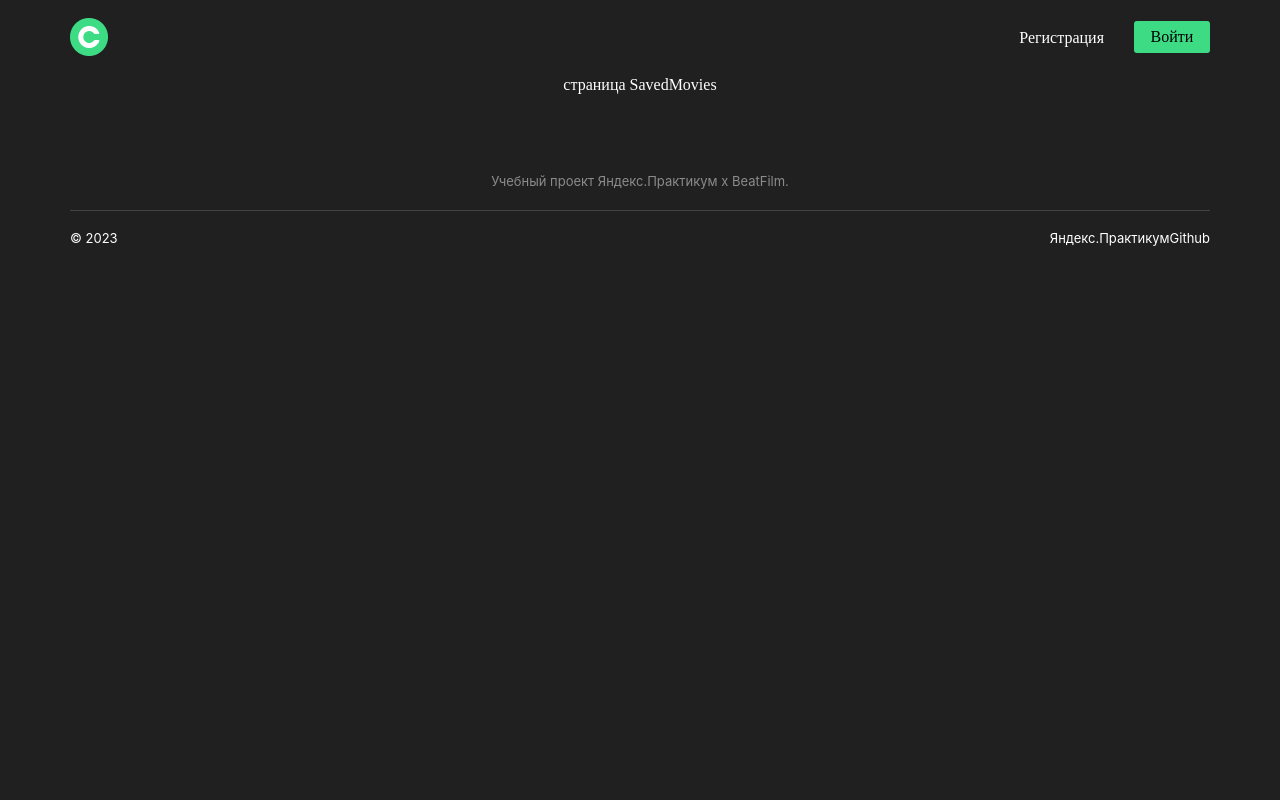
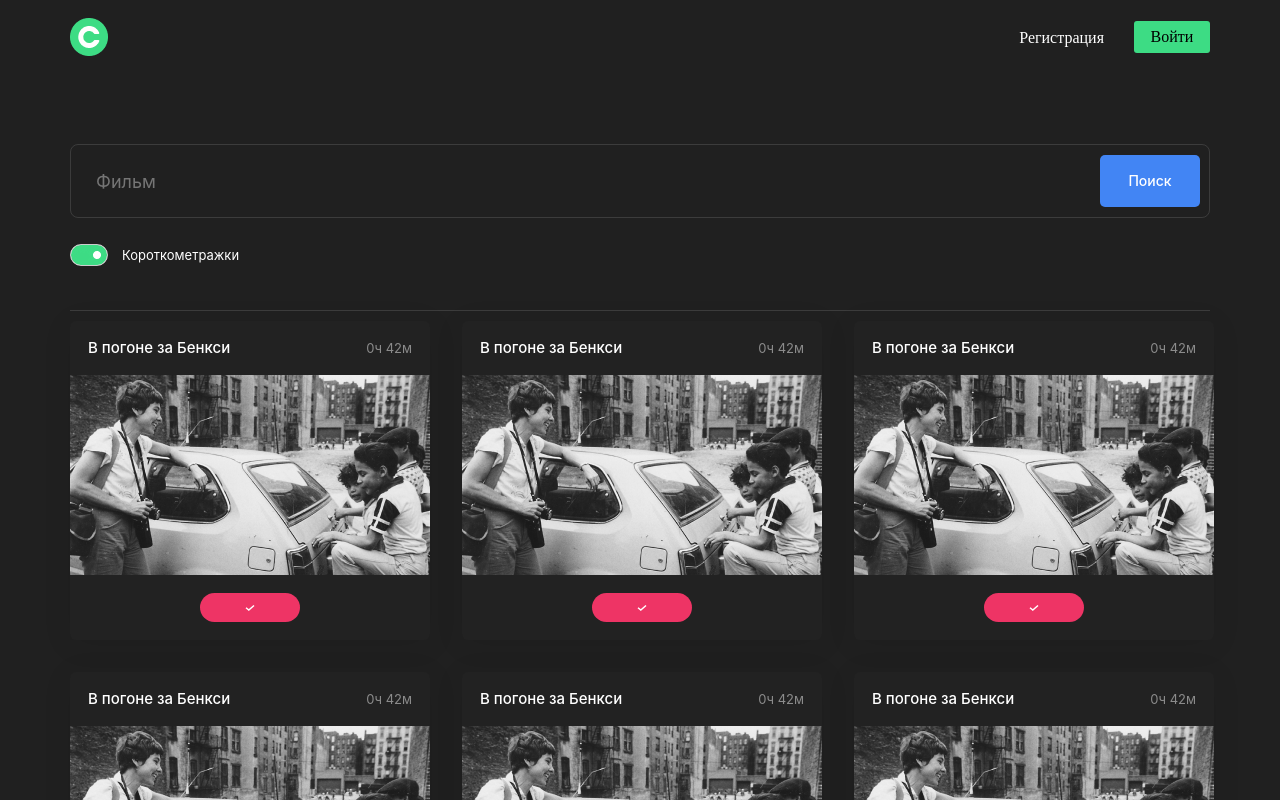
Before and after one commit to Helinter/movies-explorer-frontend, a React (Create React App) app: page /saved-movies in a window 1280 px wide. Shown: the top 800 px of the page. Built offline with nearby package versions, Linux system fonts and the light colour scheme.

Commit message:
страница SavedMovies

```diff
--- a/src/components/More/More.js
+++ b/src/components/More/More.js
@@ -1,10 +1,18 @@
-function More() {
+function More({ showButton = true }) {
+  if (!showButton) {
+    return (
+      <div className="more" style={{ marginBottom: '140px' }}>
+        {/* Пустой блок без кнопки */}
+      </div>
+    );
+  }
+
   return (
-  <>
     <div className="more">
-      <button type="button" className="more__button">Ещё</button>
+      <button type="button" className="more__button">
+        Ещё
+      </button>
     </div>
-  </>
   );
 }
 
--- a/src/components/Movies/Movies.js
+++ b/src/components/Movies/Movies.js
@@ -11,7 +11,7 @@ function Movies() {
     <div className="movies">
       <SearchForm />
       <MoviesCardList />
-      <More />
+      <More showButton={true}/>
     </div>
     <Footer />
   </>
--- a/src/components/SavedMovies/SavedMovies.css
+++ b/src/components/SavedMovies/SavedMovies.css
@@ -0,0 +1,6 @@
+.savedMovies{
+  display: flex;
+  flex-direction: column;
+  width: 100%;
+  background-color: rgba(32, 32, 32, 1);
+}
--- a/src/components/SavedMovies/SavedMovies.js
+++ b/src/components/SavedMovies/SavedMovies.js
@@ -1,12 +1,17 @@
 import Header from '../Header/Header'
 import Footer from '../Footer/Footer'
+import SearchForm from '../SearchForm/SearchForm'
+import MoviesCardList from '../MoviesCardList/MoviesCardList'
+import More from '../More/More'
 
 function SavedMovies() {
   return (
   <>
     <Header />
-    <div className="SavedMovies">
-      страница SavedMovies
+    <div className="savedMovies">
+    <SearchForm />
+      <MoviesCardList />
+      <More showButton={false} />
     </div>
     <Footer />
   </>
--- a/src/index.css
+++ b/src/index.css
@@ -17,3 +17,4 @@
 @import url(./components/MoviesCard/MoviesCard.css);
 @import url(./components/MoviesCardList/MoviesCardList.css);
 @import url(./components/More/More.css);
+@import url(./components/SavedMovies/SavedMovies.css);
```
